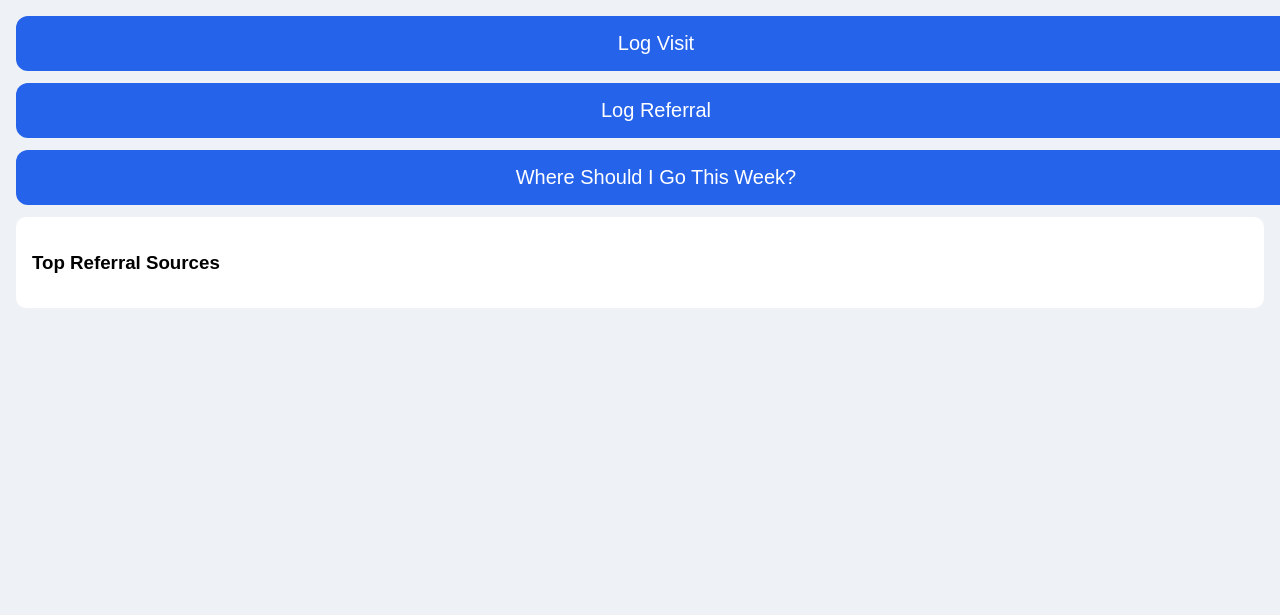
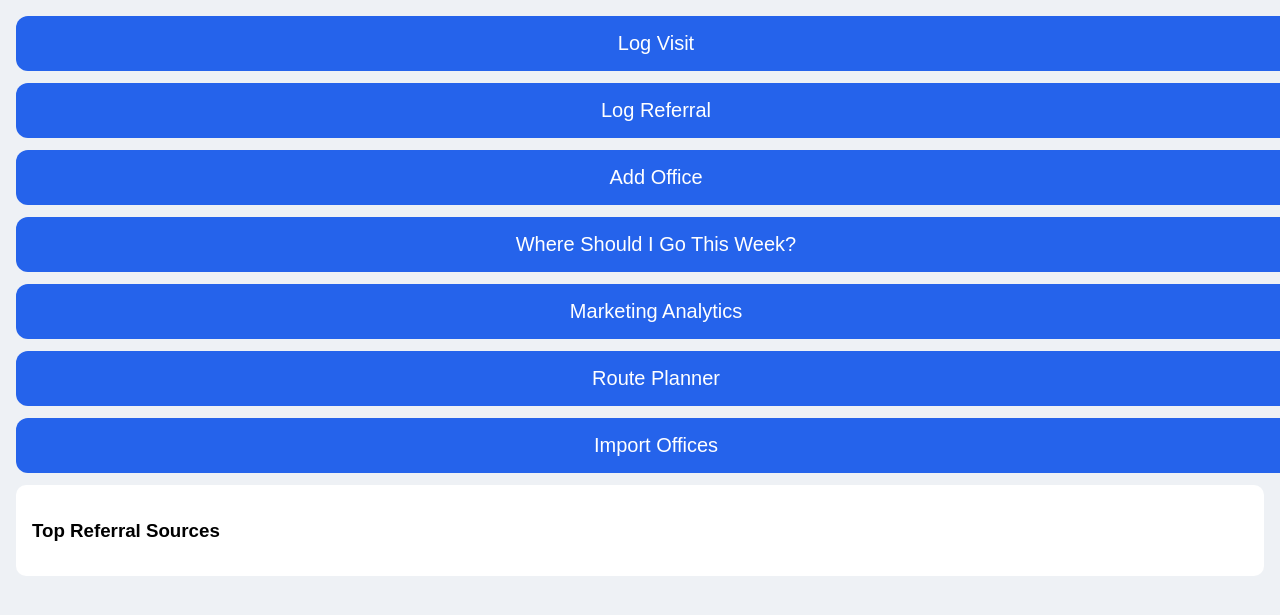
Before and after one commit to rogers8733-rgb/medical-crm, a Flask app: page / in a window 1280 px wide. Shown: the part 64-679 px from the top of the page. Run offline with Flask 3, Linux system fonts and the light colour scheme.

Commit message:
update dashboard

```diff
--- a/templates/index.html
+++ b/templates/index.html
@@ -21,8 +21,11 @@ body{font-family:Arial;background:#eef1f5;margin:0}
 
 <a class="button" href="/visits">Log Visit</a>
 <a class="button" href="/referral">Log Referral</a>
+<a class="button" href="/add">Add Office</a>
 <a class="button" href="/planner">Where Should I Go This Week?</a>
-
+<a class="button" href="/analytics">Marketing Analytics</a>
+<a class="button" href="/map">Route Planner</a>
+<a class="button" href="/import">Import Offices</a>
 <div class="card">
 <h3>Top Referral Sources</h3>
 <ul>
```
